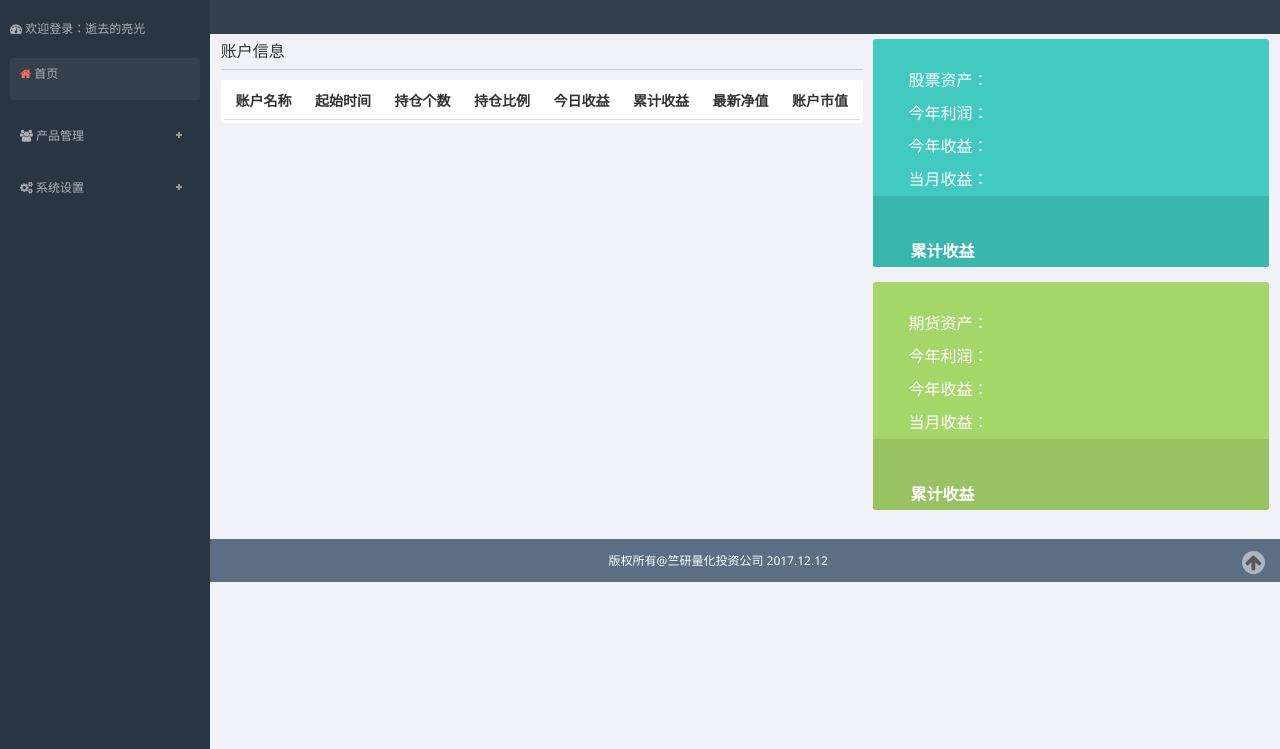
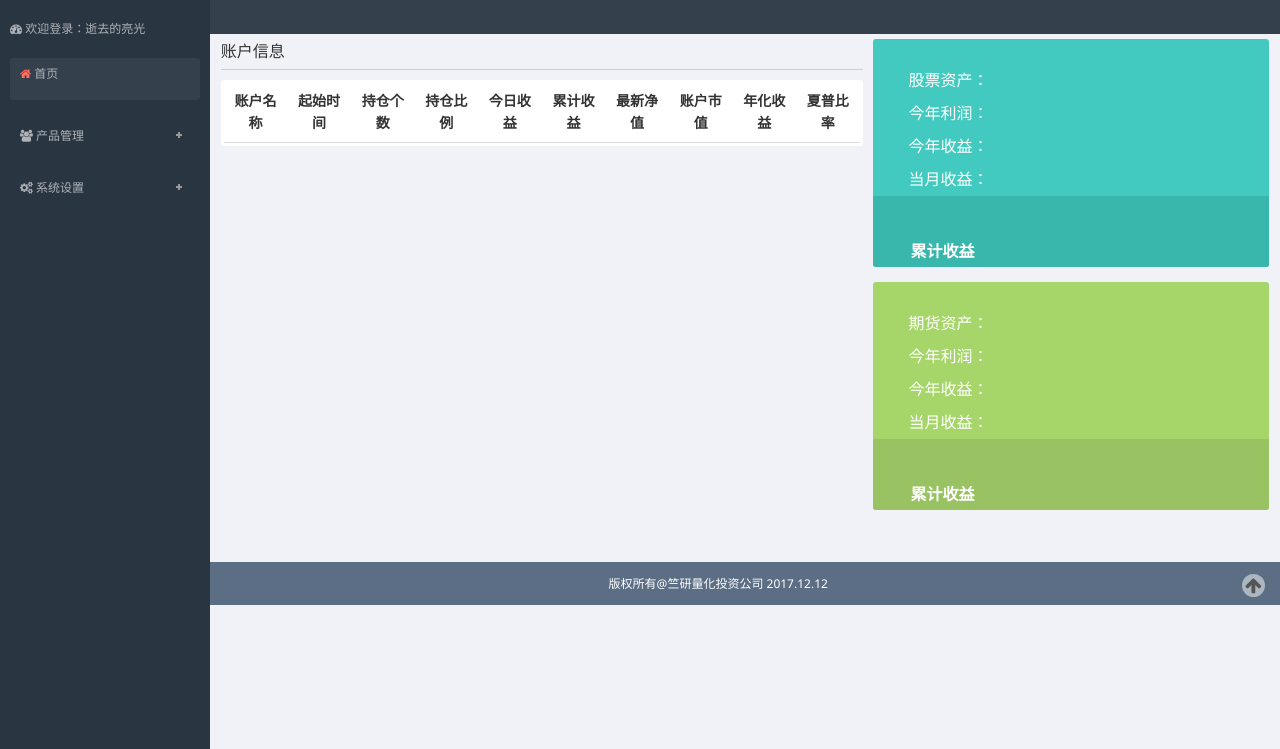
Before and after one commit to xuhshen/lhjy, a Django app: template template/index.html in a window 1280 px wide. Shown: the part 51-800 px from the top of the page. Run offline with Django 3.2, Linux system fonts and the light colour scheme; the template is opened without the code that fills it, so the values that code supplies are empty.

Commit message:
add ne function

```diff
--- a/dashboard/views.py
+++ b/dashboard/views.py
@@ -14,6 +14,7 @@ from rest_framework.exceptions import ErrorDetail, ValidationError
 from rest_framework import permissions
 import collections
 import pandas as pd
+import math
 
 def product(request,project):
     accounts = Account.objects.filter(project=Project.objects.get(name=project)).all()
@@ -67,6 +68,10 @@ def product(request,project):
         df.loc[filt,"initial"] = 1+df.loc[filt,"change"]/(df.loc[filt,"account"]-df.loc[filt,"change"])
         df.loc[:,"initial"] = df["initial"].cumprod()
         rst[acc.name]["最新净值"] = "{:.3f}".format(df.ix[-1]["account"]/df.ix[-1,"initial"])
+        rst[acc.name]["年化收益"] = (df.ix[-1]["account"]/df.ix[-1,"initial"]-1)*100/df.shape[0]*250
+        rst[acc.name]["年化波动率"] = 100*((df["account"]/df["initial"]).shift(-1)/(df["account"]/df["initial"])-1).fillna(0).std()*math.sqrt(250)
+        rst[acc.name]["夏普率"] = "{:.2f}".format(rst[acc.name]["年化收益"]/rst[acc.name]["年化波动率"])
+        rst[acc.name]["年化收益"] = "{:.2f}%".format(rst[acc.name]["年化收益"])
         try:
             rst[acc.name]["今日收益"] = "{:.3f}%".format(100*(df.ix[-1]["account"]/df.ix[-1,"initial"])/(df.ix[-2]["account"]/df.ix[-2,"initial"])-100)
         except:pass
--- a/template/index.html
+++ b/template/index.html
@@ -41,6 +41,8 @@
             <th>累计收益</th>
             <th>最新净值</th>
             <th>账户市值</th>
+            <th>年化收益</th>
+            <th>夏普比率</th>
           </tr>
         </thead>
         <tbody>
@@ -54,6 +56,8 @@
 	            <td>{{account.累计收益}} </td>
 	            <td>{{account.最新净值}} </td>
 	            <td>{{account.账户市值}} </td>
+	            <td>{{account.年化收益}}</td>
+	            <td>{{account.夏普率}}</td>
 	          </tr>
         {% endfor %}
         </tbody>
```
